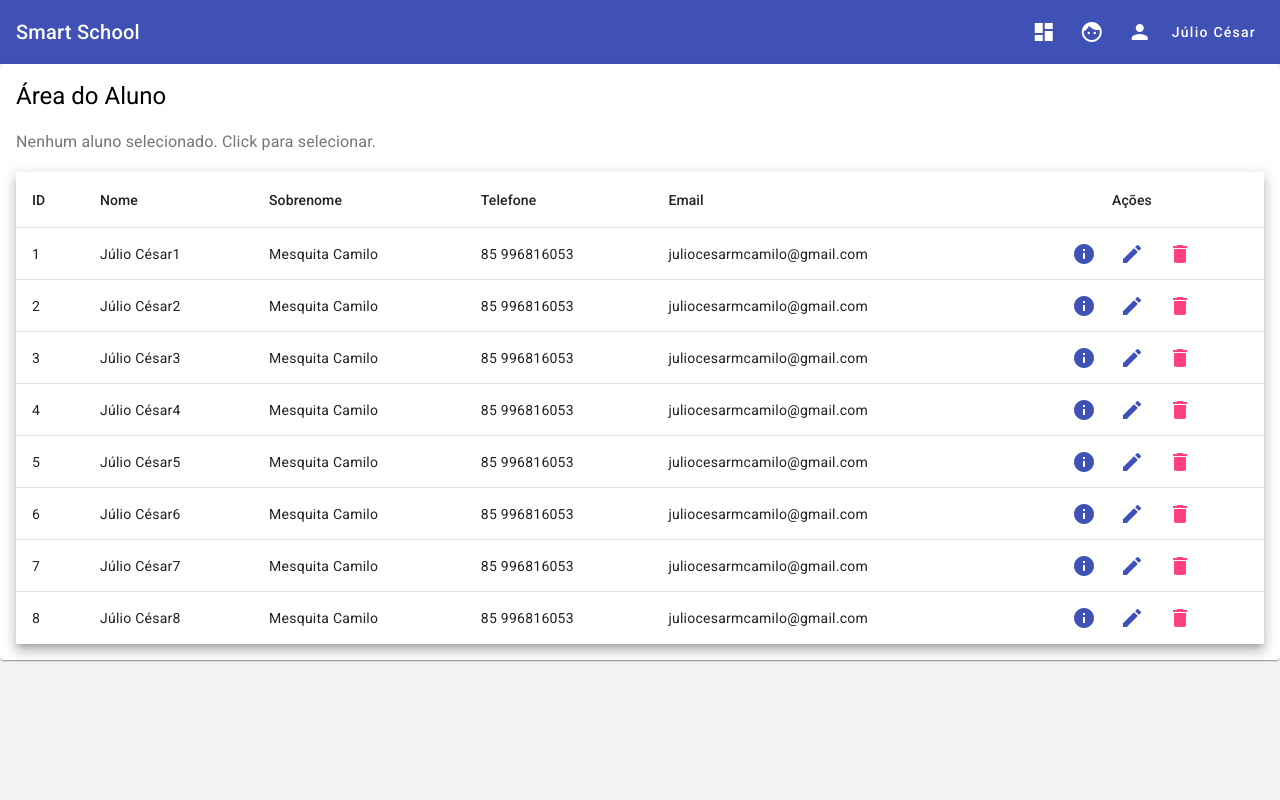
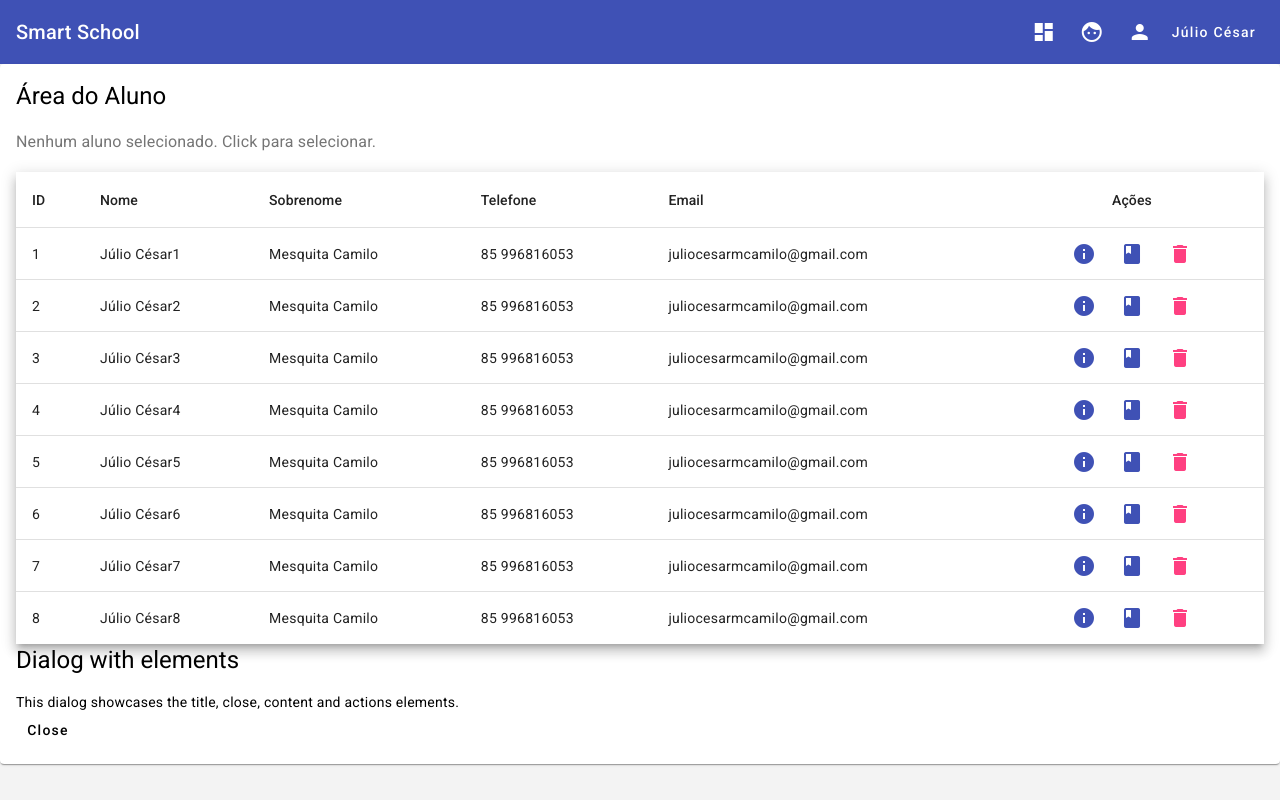
Before and after one commit to devjuliomesquita/SmartSchool, an Angular app in the folder SmartSchool-frontend/: page /alunos in a window 1280 px wide. Built offline with nearby package versions, Linux system fonts and the light colour scheme.

Commit message:
Adicionado o import Dialog

```diff
--- a/SmartSchool-frontend/src/app/alunos/alunos.component.html
+++ b/SmartSchool-frontend/src/app/alunos/alunos.component.html
@@ -99,13 +99,13 @@
             <ng-container matColumnDef="acao">
               <th mat-header-cell *matHeaderCellDef> Ações </th>
               <td mat-cell *matCellDef="let aluno">
-                <button mat-icon-button color="primary" matTooltip="Informações">
+                <button mat-icon-button color="primary" matTooltip="Professores" >
                   <mat-icon>info</mat-icon>
                 </button>
-                <button mat-icon-button color="primary" matTooltip="Editar">
-                  <mat-icon>edit</mat-icon>
+                <button mat-icon-button color="primary" matTooltip="Disciplinas">
+                  <mat-icon>book</mat-icon>
                 </button>
-                <button mat-icon-button color="accent" matTooltip="Excluir">
+                <button mat-icon-button color="accent" matTooltip="Desabilitar">
                   <mat-icon>delete</mat-icon>
                 </button>
               </td>
@@ -118,6 +118,12 @@
             *matRowDef="let row; columns: displayedColumns;"></tr>
 
           </table>
+          <h1 mat-dialog-title>Dialog with elements</h1>
+          <div mat-dialog-content>This dialog showcases the title, close, content and actions elements.</div>
+          <div mat-dialog-actions>
+          <button mat-button mat-dialog-close>Close</button>
+          </div>
+
       </div>
 
   </mat-card-content>
--- a/SmartSchool-frontend/src/app/alunos/alunos.component.ts
+++ b/SmartSchool-frontend/src/app/alunos/alunos.component.ts
@@ -3,6 +3,7 @@
 import {MatTableDataSource} from '@angular/material/table';
 import { MatPaginator } from '@angular/material/paginator';
 import { FormBuilder, FormGroup, Validators } from '@angular/forms';
+import { MatDialog } from '@angular/material/dialog';
 
 @Component({
   selector: 'app-alunos',
@@ -25,13 +26,16 @@
     {Id: 8, nome: "Júlio César8", sobrenome: "Mesquita Camilo", telefone: "85 996816053", email: "juliocesarmcamilo@gmail.com" },
   ];
   public displayedColumns:string[] = ['Id', 'nome', 'sobrenome', 'telefone', 'email', 'acao'];
-  constructor(private fb: FormBuilder) {
+  constructor(
+    private fb: FormBuilder,
+    public dialog: MatDialog) {
     this.CriarFormulario();
   }
 
   ngOnInit() {
     this.dataAluno.paginator = this.paginator;
   }
+
 
   CriarFormulario( ){
     this.alunoForm = this.fb.group({
--- a/SmartSchool-frontend/src/app/app.module.ts
+++ b/SmartSchool-frontend/src/app/app.module.ts
@@ -22,6 +22,7 @@
 import {MatMenuModule} from '@angular/material/menu';
 import {MatInputModule} from '@angular/material/input';
 import { ReactiveFormsModule } from '@angular/forms';
+import {MatDialogModule} from '@angular/material/dialog';
 
 
 
@@ -50,7 +51,8 @@
     MatPaginatorModule,
     MatMenuModule,
     MatInputModule,
-    ReactiveFormsModule
+    ReactiveFormsModule,
+    MatDialogModule
   ],
   providers: [],
   bootstrap: [AppComponent]
```
